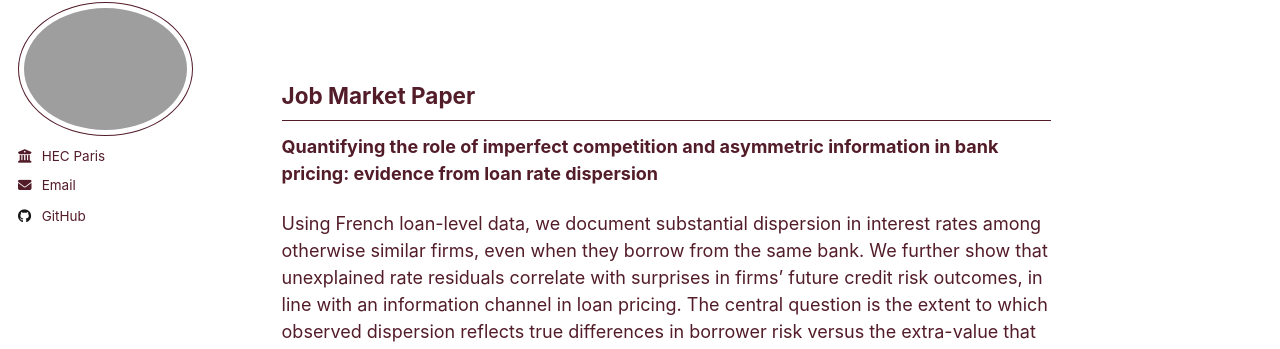
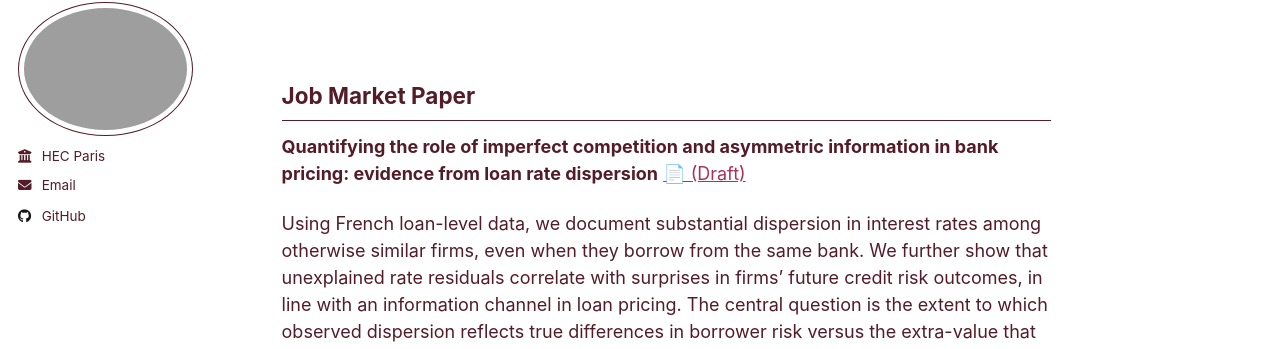
Before and after one commit to vittoriaiannotta/vittoriaiannotta.github.io, a Jekyll site: the page built from _pages/about.md, in a window 1280 px wide and 900 px high, scrolled down 319 px. Shown: the part 97-446 px from the top of the window. Built offline with Jekyll 4.4.1, drawn with Linux system fonts in a browser that asks for light colours.

Commit message:
Revise job market paper details in about.md
Updated job market paper description and added a link to the draft.

```diff
--- a/_pages/about.md
+++ b/_pages/about.md
@@ -18,7 +18,7 @@ I was a visiting student at UPenn in fall 2024, and I participated in the Europe
 
 Job Market Paper
 ------
-**Quantifying the role of imperfect competition and asymmetric information in bank pricing: evidence from loan rate dispersion**
+**Quantifying the role of imperfect competition and asymmetric information in bank pricing: evidence from loan rate dispersion** [📄 (Draft)](https://vittoriaiannotta.github.io/files/draft_short.pdf)
 
 Using French loan-level data, we document substantial dispersion in interest rates among otherwise similar firms, even when they borrow from the same bank. We further show that unexplained rate residuals correlate with surprises in firms' future credit risk outcomes, in line with an information channel in loan pricing. The central question is the extent to which observed dispersion reflects true differences in borrower risk versus the extra-value that banks manage to extract. To address this, we develop and calibrate a model of loan pricing with imperfect competition and costly information acquisition by banks.  Dispersion can be the result of costly banks' screening, where the acquisition of negative signals on firms translates into higher rate offers; or the optimal bank strategy in a non-competitive environment, in which a deviation from the law of one price is possible and banks can extract firms' surplus. The calibrated results suggest that imperfect competition is the prevailing force driving observed dispersion.
 <br><br>
@@ -29,10 +29,7 @@ Other Work in Progress
 evidence from France,**
  with *Mattia Girotti* (Banque de France) and *Andrea Polo* (LUISS,
 Rome)
-Business lending practices in Europe are quickly evolving as more digital and AI platforms
-enter the corporate credit market, traditionally dominated by banks. Using loan level data from
-France, we analyse the different lending behaviour of banks and peer to peer platforms to firms
-in response to high-frequency monetary policy shocks.
+Business lending practices in Europe are quickly evolving as more digital and AI platforms enter the corporate credit market, traditionally dominated by banks. Using loan level data from France, we analyse the different lending behaviour of banks and peer to peer platforms to firms in response to high-frequency monetary policy shocks.
 <br><br>
 
 <!-- A data-driven personal website
```
